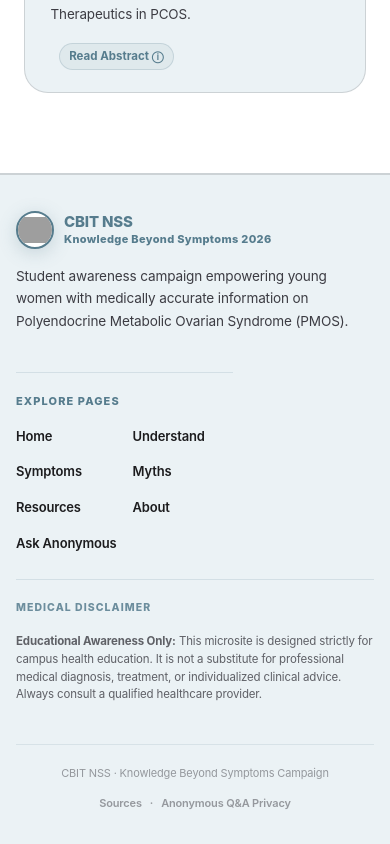
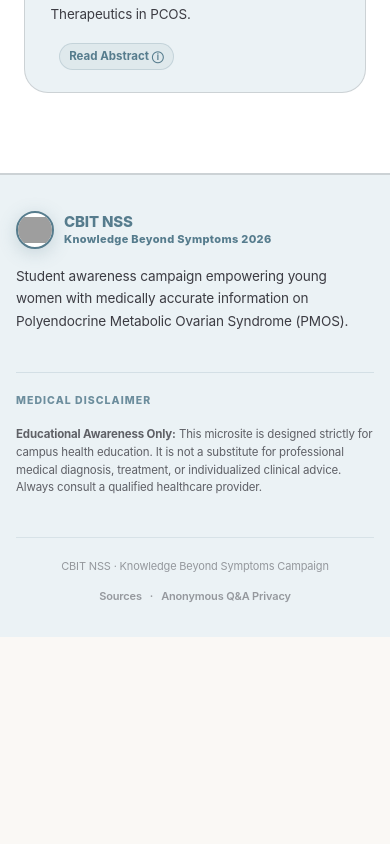
Before and after one commit to vroom0456/CBITNSS-World-PMOS-Day, a Next.js app: page /resources in a window 390 px wide. Shown: the part 747-1591 px from the top of the page. After the commit the page ends 1384 px from the top, so only its background shows below. Built offline with nearby package versions, Linux system fonts and the light colour scheme; grey boxes are pictures that could not be loaded.

Commit message:
Hide Explore Pages section in mobile footer for a clean, minimal layout

```diff
--- a/src/app/globals.css
+++ b/src/app/globals.css
@@ -1600,34 +1600,7 @@
       .footer-logo { width: 38px !important; height: 38px !important; }
       .footer-brand-name { font-size: 15px !important; font-weight: 800 !important; color: var(--nss-navy) !important; }
       .footer-brand-sub { font-size: 11px !important; font-weight: 800 !important; color: var(--soft-teal-accent) !important; letter-spacing: 0.03em !important; }
-      .footer-links-col {
-        display: block !important;
-        border-top: 1px solid rgba(86, 124, 141, 0.16) !important;
-        margin-top: 24px !important;
-        padding-top: 20px !important;
-      }
-      .footer-links-col .footer-col-heading {
-        font-size: 11px !important;
-        font-weight: 800 !important;
-        text-transform: uppercase !important;
-        letter-spacing: 0.1em !important;
-        margin-bottom: 12px !important;
-        color: var(--nss-navy) !important;
-      }
-      .footer-nav-list {
-        display: grid !important;
-        grid-template-columns: repeat(2, 1fr) !important;
-        gap: 10px 16px !important;
-        list-style: none !important;
-        padding: 0 !important;
-        margin: 0 !important;
-      }
-      .footer-nav-list li a {
-        font-size: 13px !important;
-        font-weight: 600 !important;
-        color: var(--text-main) !important;
-        text-decoration: none !important;
-      }
+      .footer-links-col { display: none !important; }
       /* Disclaimer — show on mobile, compact */
       .footer-disclaimer {
         display: block !important;
```
